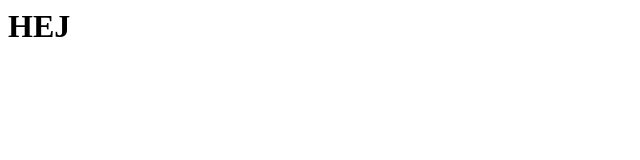
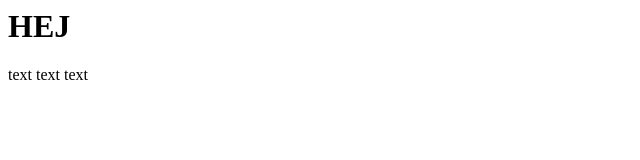
Before and after one commit to ulrika-mansson/lecture-fnus, a plain HTML site: page index.html in a window 1280 px wide. Shown: the full height of the page, 0-640 px from the left. Drawn offline with Linux system fonts and the light colour scheme.

Commit message:
liten ändring
fds

```diff
--- a/index.html
+++ b/index.html
@@ -7,6 +7,6 @@
 
     <body>
         <h1>HEJ</h1>
-
+        <p>text text text</p>
     </body>
 </html>
```
